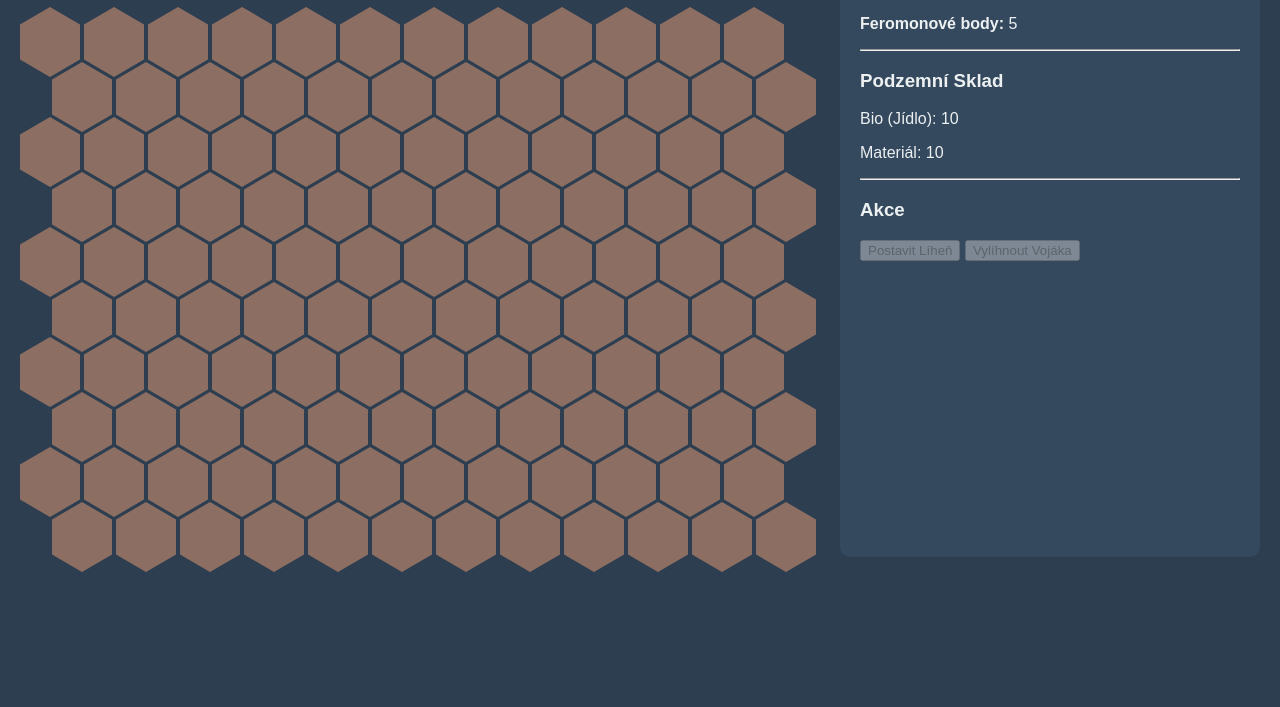
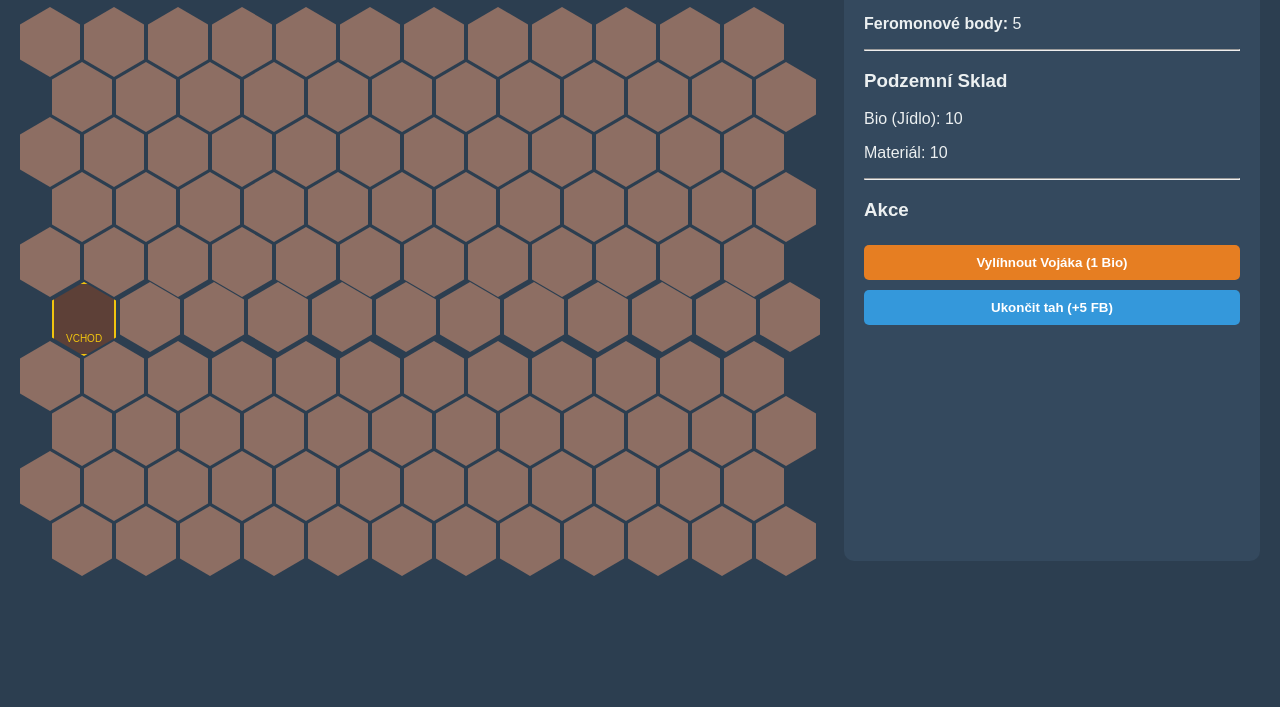
Before and after one commit to MajakDepo/brablenci, a plain HTML site: page index.html in a window 1280 px wide. Shown: the part 93-800 px from the top of the page. Drawn offline with Linux system fonts and the light colour scheme.

Commit message:
Update index.html

```diff
--- a/index.html
+++ b/index.html
@@ -3,9 +3,8 @@
 <head>
     <meta charset="UTF-8">
     <meta name="viewport" content="width=device-width, initial-scale=1.0">
-    <title>Brablenci - Prototyp</title>
+    <title>Válka Brablenců - Prototyp</title>
     <style>
-        /* ZÁKLADNÍ VZHLED STRÁNKY */
         body {
             background-color: #2c3e50;
             color: #ecf0f1;
@@ -15,12 +14,8 @@
             padding: 20px;
         }
 
-        /* HERNÍ PLÁN (MAPA) */
-        #game-area {
-            flex: 2;
-        }
+        #game-area { flex: 2; }
 
-        /* PANEL PODZEMÍ A INFORMACÍ */
         #ui-panel {
             flex: 1;
             background-color: #34495e;
@@ -29,52 +24,71 @@
             margin-left: 20px;
         }
 
-        /* --- STYLOVÁNÍ HEXAGONŮ --- */
-        #board {
-            margin-top: 20px;
-        }
+        #board { margin-top: 20px; }
 
         .hex-row {
             display: flex;
-            margin-bottom: -15px; /* Hexy do sebe zapadnou */
+            margin-bottom: -15px;
         }
 
-        /* Posunutí každého sudého řádku, aby vznikla síť */
-        .hex-row:nth-child(even) {
-            margin-left: 32px;
-        }
+        .hex-row:nth-child(even) { margin-left: 32px; }
 
         .hex {
             width: 60px;
             height: 70px;
-            background-color: #8d6e63; /* Barva hlíny */
+            background-color: #8d6e63;
             margin-right: 4px;
-            /* Tento magický kód ořízne čtverec do tvaru šestiúhelníku */
             clip-path: polygon(50% 0%, 100% 25%, 100% 75%, 50% 100%, 0% 75%, 0% 25%);
             cursor: pointer;
             transition: transform 0.1s, background-color 0.2s;
+            position: relative;
         }
 
-        .hex:hover {
-            background-color: #a1887f; /* Zesvětlení po přejetí myší */
-            transform: scale(1.1); /* Mírné zvětšení */
+        .hex:hover { background-color: #a1887f; transform: scale(1.05); }
+
+        /* VCHOD DO HNÍZDA */
+        .hex.nest {
+            background-color: #5d4037; /* Tmavší hnědá pro vchod */
+            border: 2px solid #f1c40f;
+        }
+        .hex.nest::after {
+            content: "VCHOD";
+            font-size: 10px;
+            position: absolute;
+            top: 70%;
+            left: 20%;
+            color: #f1c40f;
         }
 
-        /* Označený hex */
-        .hex.selected {
-            background-color: #2ecc71; /* Zelená barva pro vybrané políčko */
-            transform: scale(1.1);
-        }
+        .hex.selected { background-color: #2ecc71; }
 
-        /* Vzhled mravence na mapě */
         .ant {
             font-size: 30px;
             display: flex;
             justify-content: center;
             align-items: center;
             height: 100%;
-            pointer-events: none; /* Aby šlo kliknout skrz něj na hex */
+            pointer-events: none;
         }
+
+        button {
+            background-color: #e67e22;
+            color: white;
+            border: none;
+            padding: 10px 20px;
+            margin: 5px 0;
+            border-radius: 5px;
+            cursor: pointer;
+            width: 100%;
+            font-weight: bold;
+        }
+
+        button:disabled {
+            background-color: #7f8c8d;
+            cursor: not-allowed;
+        }
+
+        button:hover:not(:disabled) { background-color: #d35400; }
     </style>
 </head>
 <body>
@@ -85,68 +99,100 @@
     </div>
 
     <div id="ui-panel">
-        <h2>Frakce: Blacks</h2>
-        <p><strong>Feromonové body:</strong> <span id="fb-count">5</span></p>
+        <h2 id="faction-name">Frakce: Blacks</h2>
+        <p><strong>Feromonové body:</strong> <span id="fb-count">0</span></p>
         <hr>
         <h3>Podzemní Sklad</h3>
-        <p>Bio (Jídlo): <span>10</span></p>
-        <p>Materiál: <span>10</span></p>
+        <p>Bio (Jídlo): <span id="bio-count">0</span></p>
+        <p>Materiál: <span id="mat-count">0</span></p>
         <hr>
         <h3>Akce</h3>
-        <button disabled>Postavit Líheň</button>
-        <button disabled>Vylíhnout Vojáka</button>
+        <button id="btn-hatch" onclick="hatchAnt()">Vylíhnout Vojáka (1 Bio)</button>
+        <button id="btn-end-turn" onclick="nextTurn()" style="background-color: #3498db;">Ukončit tah (+5 FB)</button>
+        <p id="message" style="color: #e74c3c; font-weight: bold;"></p>
     </div>
 
     <script>
-        // Nastavení velikosti mapy
+        // DATA HRY
+        let gameState = {
+            bio: 10,
+            material: 10,
+            feromons: 5,
+            nestLocation: { r: 5, c: 0 } // Kde se mravenci líhnou
+        };
+
         const columns = 12;
         const rows = 10;
         const boardElement = document.getElementById('board');
 
-        // Funkce pro vygenerování herního plánu
+        // AKTUALIZACE PANELU
+        function updateUI() {
+            document.getElementById('bio-count').innerText = gameState.bio;
+            document.getElementById('mat-count').innerText = gameState.material;
+            document.getElementById('fb-count').innerText = gameState.feromons;
+            document.getElementById('message').innerText = "";
+
+            // Deaktivovat tlačítko, pokud není dost FB nebo Bio
+            document.getElementById('btn-hatch').disabled = (gameState.bio < 1 || gameState.feromons < 1);
+        }
+
+        // GENEROVÁNÍ MAPY
         function createBoard() {
+            boardElement.innerHTML = "";
             for (let r = 0; r < rows; r++) {
-                // Vytvoříme řádek
                 const rowElement = document.createElement('div');
                 rowElement.className = 'hex-row';
 
                 for (let c = 0; c < columns; c++) {
-                    // Vytvoříme samotný šestiúhelník
                     const hexElement = document.createElement('div');
                     hexElement.className = 'hex';
+                    hexElement.id = `hex-${r}-${c}`;
 
-                    // Uložíme si do hexu jeho souřadnice, abychom věděli, kam hráč klikl
-                    hexElement.dataset.row = r;
-                    hexElement.dataset.col = c;
+                    // Označení vchodu do hnízda
+                    if (r === gameState.nestLocation.r && c === gameState.nestLocation.c) {
+                        hexElement.classList.add('nest');
+                    }
 
-                    // Přidáme akci po kliknutí
                     hexElement.addEventListener('click', function() {
-                        // Nejprve odznačíme všechny ostatní hexy (odstraníme třídu 'selected')
                         const allHexes = document.querySelectorAll('.hex');
                         allHexes.forEach(h => h.classList.remove('selected'));
-
-                        // Přidáme třídu 'selected' na hex, na který jsme zrovna klikli
                         this.classList.add('selected');
-
-                        // Vypíšeme info do konzole pro kontrolu
-                        console.log("Vybráno políčko: Řádek " + r + ", Sloupec " + c);
-
-                        // Přidání mravence: Pokud na hexu ještě není mravenec, vložíme ho tam
-                        if (this.innerHTML === '') {
-                            this.innerHTML = '<div class="ant">🐜</div>';
-                        }
                     });
 
-                    // Připojíme hex do řádku
                     rowElement.appendChild(hexElement);
                 }
-                // Připojíme řádek na herní desku
                 boardElement.appendChild(rowElement);
             }
         }
 
-        // Spustíme generování mapy hned po načtení stránky
+        // LOGIKA LÍHNUTÍ
+        function hatchAnt() {
+            if (gameState.bio >= 1 && gameState.feromons >= 1) {
+                // Najdeme políčko vchodu
+                const nestHex = document.getElementById(`hex-${gameState.nestLocation.r}-${gameState.nestLocation.c}`);
+
+                // Přidáme mravence (můžeme jich tam mít i víc, pro zjednodušení teď jen emoji)
+                nestHex.innerHTML = '<div class="ant">🐜</div>';
+
+                // Odečteme zdroje
+                gameState.bio -= 1;
+                gameState.feromons -= 1;
+
+                updateUI();
+            } else {
+                document.getElementById('message').innerText = "Nedostatek zdrojů nebo FB!";
+            }
+        }
+
+        // KONEC TAHU (pro testování)
+        function nextTurn() {
+            gameState.feromons += 5;
+            updateUI();
+        }
+
+        // Inicializace
         createBoard();
+        updateUI();
     </script>
 
 </body>
```
